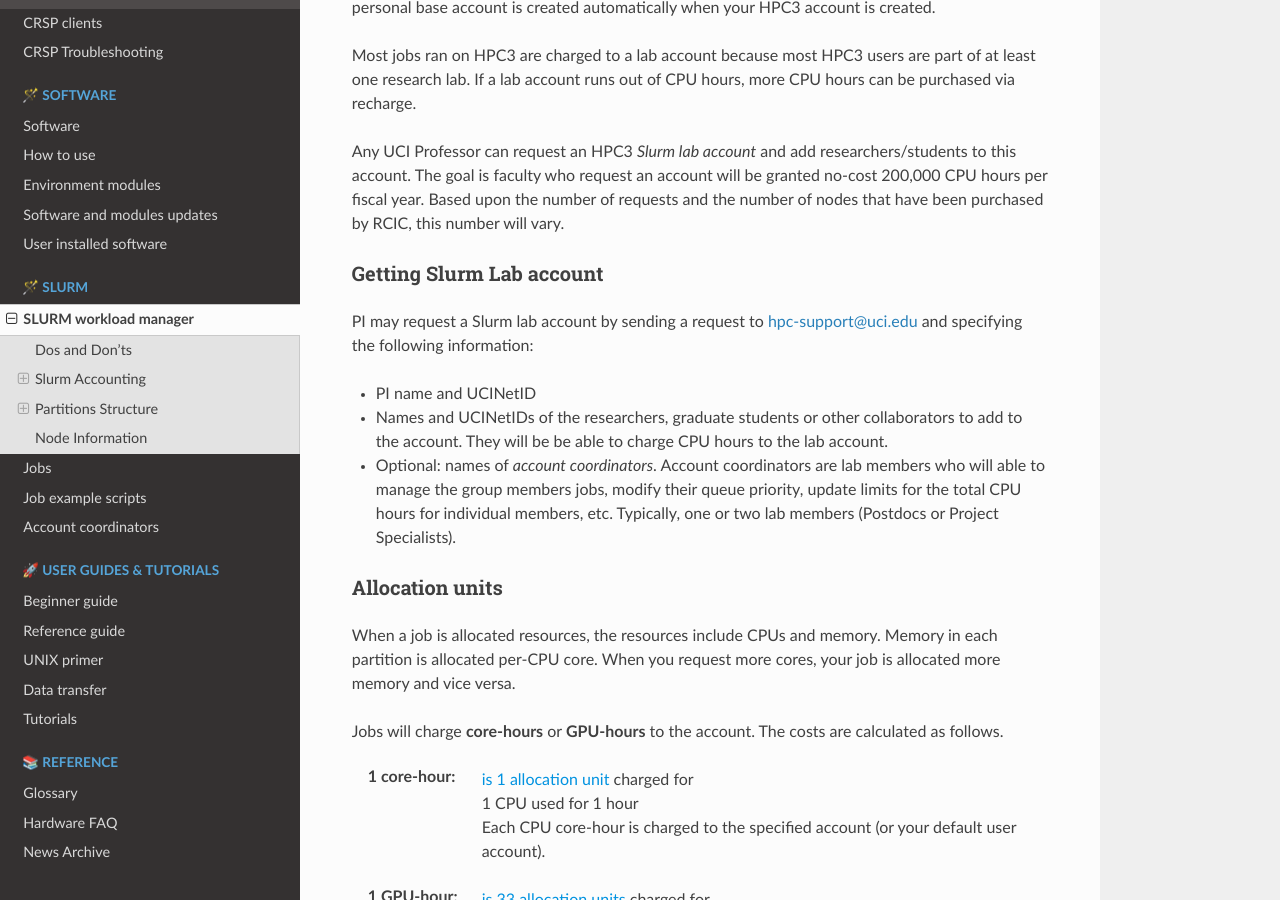
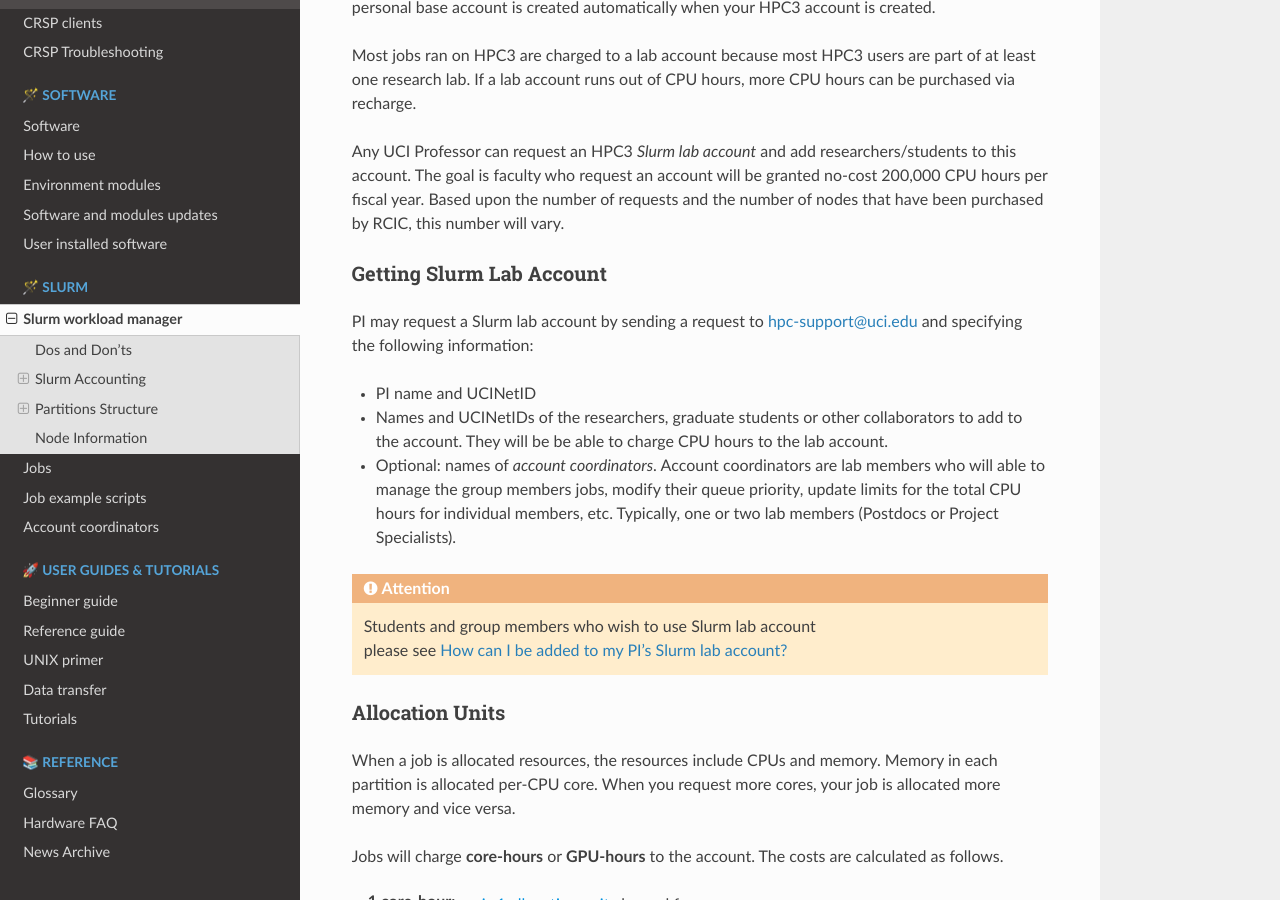
Before and after one commit to RCIC-UCI-Public/website-rcic, a Sphinx documentation site: the page built from docs/source/slurm/slurm.rst, in a window 1280 px wide and 900 px high, scrolled down 516 px. Built offline with Sphinx 7.4.7 and the Read the Docs theme 2.0.0, drawn with Linux system fonts in a browser that asks for light colours; some of the changed text lies outside the part shown.

Commit message:
add cross reference how to be added to pi lab account

```diff
--- a/docs/source/help/faq.rst
+++ b/docs/source/help/faq.rst
@@ -62,6 +62,8 @@
 
 :bluelight:`Accounting`
 -----------------------
+
+.. _add lab account:
 
 How can I be added to my PI's Slurm lab account?
 ~~~~~~~~~~~~~~~~~~~~~~~~~~~~~~~~~~~~~~~~~~~~~~~~
--- a/docs/source/slurm/slurm.rst
+++ b/docs/source/slurm/slurm.rst
@@ -1,6 +1,6 @@
 .. _slurm manager:
 
-SLURM workload manager
+Slurm workload manager
 ======================
 
 HPC3 is using the `SLURM <http://slurm.schedmd.com/slurm.html>`_
@@ -35,7 +35,7 @@
 
 .. _slurm lab account:
 
-Getting Slurm Lab account
+Getting Slurm Lab Account
 ^^^^^^^^^^^^^^^^^^^^^^^^^
 
 PI may request a Slurm lab account by sending a request to hpc-support@uci.edu and specifying
@@ -48,9 +48,12 @@
   members jobs, modify their queue priority, update limits for the total CPU hours for individual members, etc.
   Typically, one or two lab members (Postdocs or Project Specialists).
 
+.. attention:: | Students and group members who wish to use Slurm lab account
+               | please see :ref:`add lab account`
+
 .. _units cost:
 
-Allocation units
+Allocation Units
 ^^^^^^^^^^^^^^^^
 
 When a job is allocated resources, the resources include CPUs and memory.
@@ -187,7 +190,7 @@
 
 .. _memory partitions:
 
-Higher memory
+Higher Memory
 ^^^^^^^^^^^^^
 
 There are a few applications that need more memory than a node in standard
@@ -221,15 +224,17 @@
 
 .. _gpu partitions:
 
-GPU enabled
+GPU-enabled
 ^^^^^^^^^^^
 
 :bluelight:`gpu/gpu-debug`
-  You must have a *gpu account* and you must specify it in order to submit
+  You must have a *GPU account* and you must specify it in order to submit
   jobs to these partitions. This is because of differential charging.
 
   **GPU accounts are not automatically given to everyone, your faculty adviser
-  can request a GPU lab account**.
+  can request a GPU lab account**. See how to
+  :ref:`request Slurm lab account <slurm lab account>` and add a note that
+  this request is for GPU account.
 
 :bluelight:`free-gpu`
   Anyone can run jobs in this partition without special account.
```
